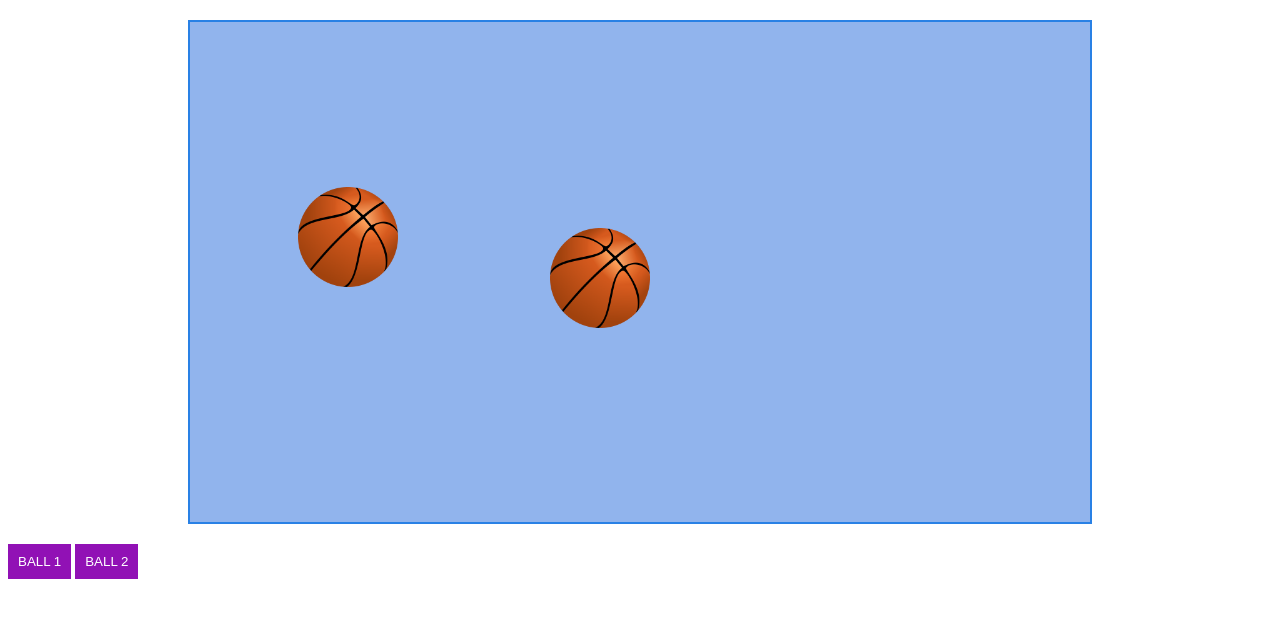
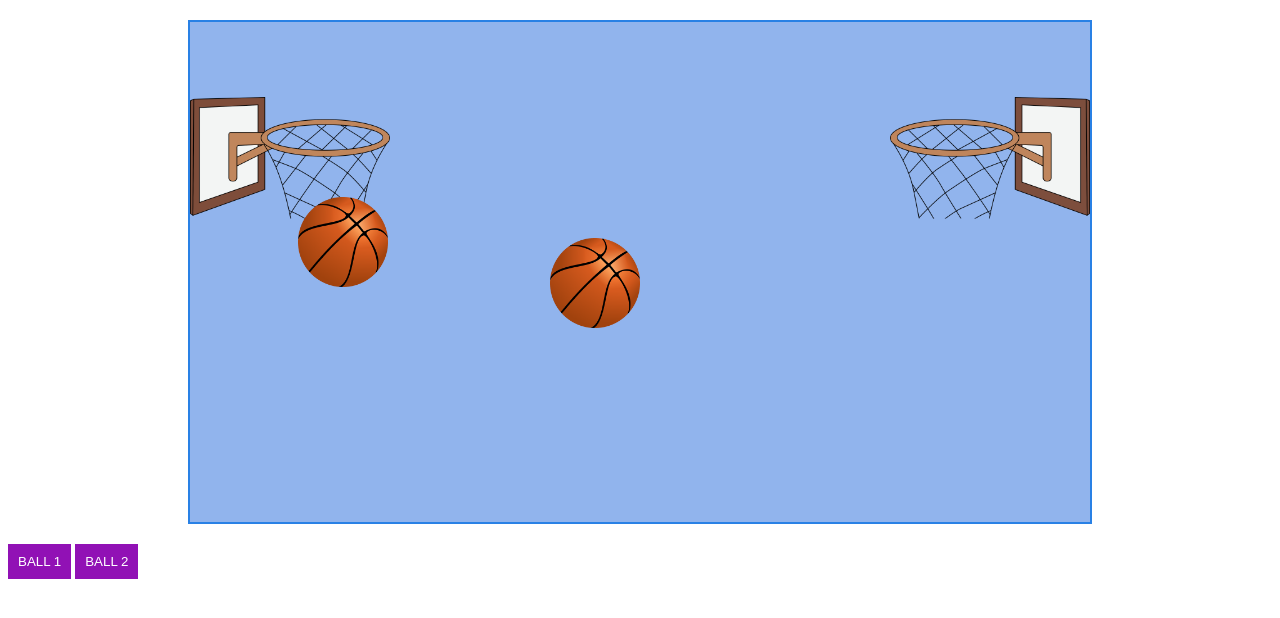
Before and after one commit to odasolhaug/Odas-mesterverk, a plain HTML site: page index.html in a window 1280 px wide. Drawn offline with Linux system fonts and the light colour scheme.

Commit message:
style av kurver

```diff
--- a/index.html
+++ b/index.html
@@ -15,9 +15,9 @@
         position: relative;
     }
 
-    .ramme img {
-        width: 100px;
-        height: 100px;
+    .ramme .ball {
+        width: 90px;
+        height: 90px;
         position: absolute;
         bottom: 0;
         left: 0;
@@ -30,12 +30,26 @@
          border: none;
     }
 
+    .kurv {
+        width: 200px;
+    }
+
+    #kurver {
+        display: flex;
+        justify-content: space-between;
+        margin-top: 75px;
+    }
+
 </style>
 
 <body>
     <div class="ramme">
-        <img id="ball1" src="basketball.png" alt="fotball">
-        <img id="ball2" src="basketball.png" alt="fotball">
+        <img class="ball" id="ball1" src="basketball.png" alt="basketball">
+        <img class="ball" id="ball2" src="basketball.png" alt="basketball">
+        <div id="kurver">
+        <img class="kurv" id="kurvventre" src="kurv-venstre.png" alt="basketkurv">
+        <img class="kurv" id="kurvhoyre" src="kurv-hoyre.png" alt="basketkurv">
+        </div>
     </div>
 
     <button onclick="spark1()" class="knapp"> BALL 1 </button>
```
